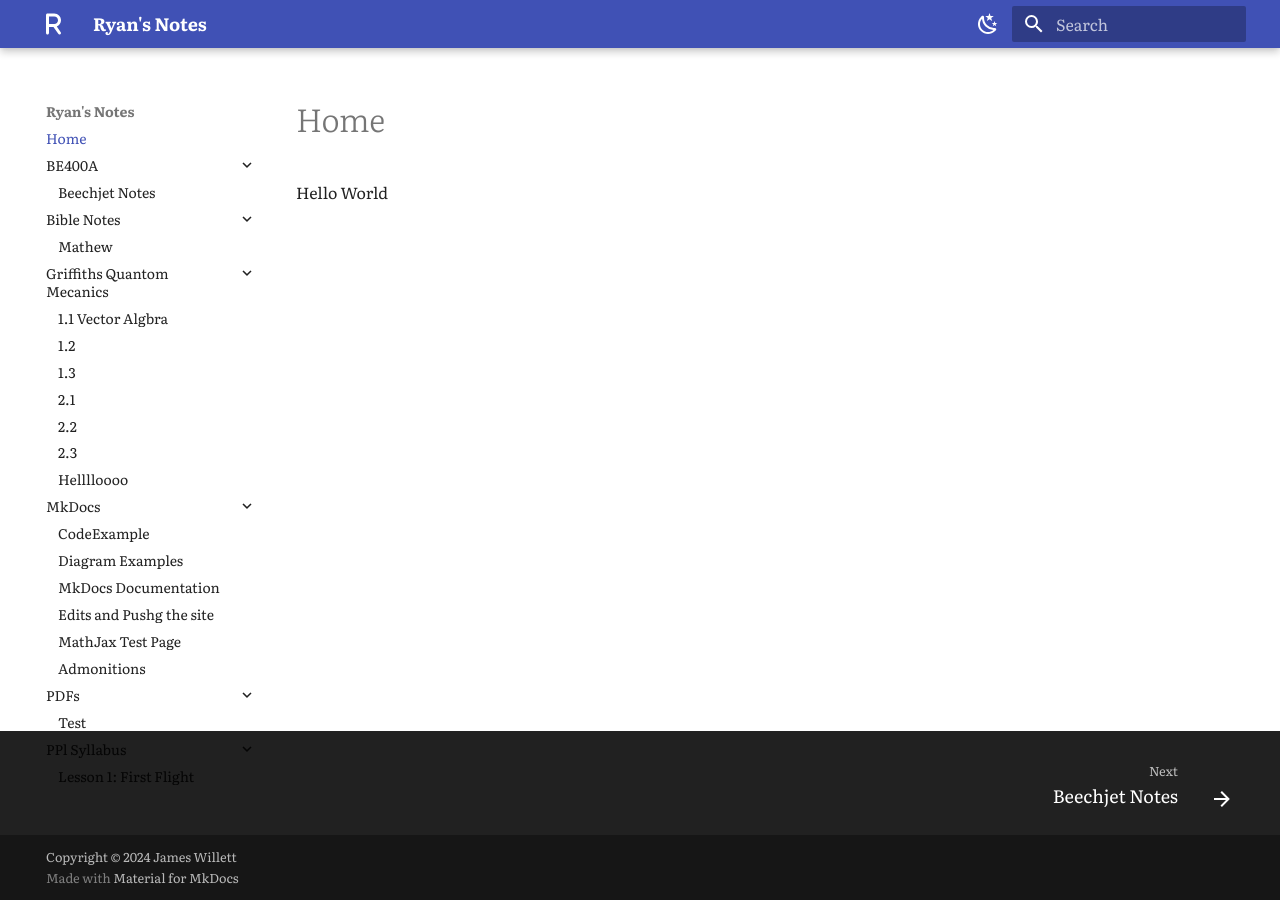
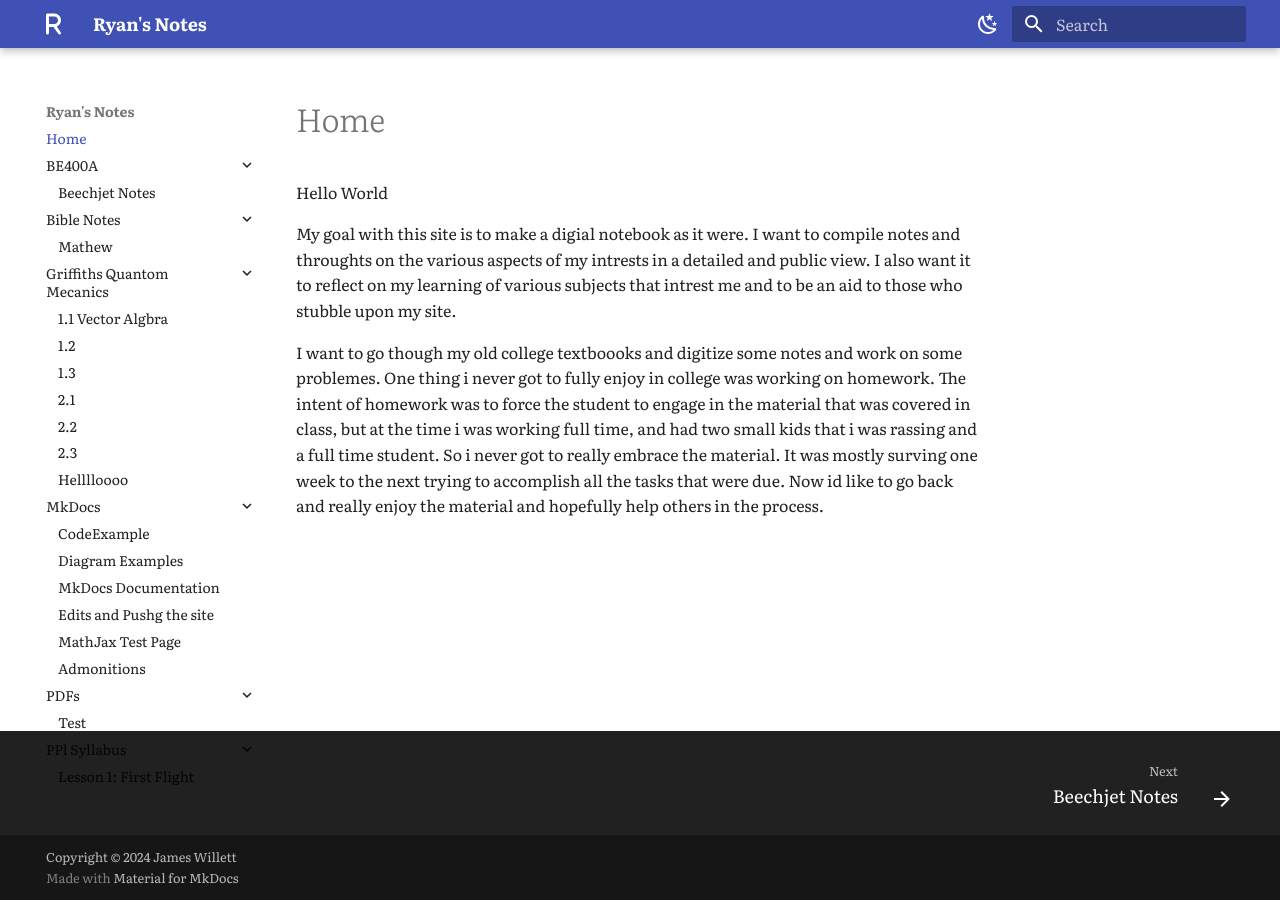
Before and after one commit to xSYOTOSx/RyansNotes, an MkDocs documentation site: the page built from docs/index.md, in a window 1280 px wide. Built offline with MkDocs 1.6.1 and Material for MkDocs 9.7.7, drawn with Linux system fonts in a browser that asks for light colours.

Commit message:
Update to Home Message

```diff
--- a/docs/index.md
+++ b/docs/index.md
@@ -1,2 +1,6 @@
 # Home
 Hello World
+
+My goal with this site is to make a digial notebook as it were. I want to compile notes and throughts on the various aspects of my intrests in a detailed and public view. I also want it to reflect on my learning of various subjects that intrest me and to be an aid to those who stubble upon my site.
+
+I want to go though my old college textboooks and digitize some notes and work on some problemes. One thing i never got to fully enjoy in college was working on homework. The intent of homework was to force the student to engage in the material that was covered in class, but at the time i was working full time, and had two small kids that i was rassing and a full time student. So i never got to really embrace the material. It was mostly surving one week to the next trying to accomplish all the tasks that were due. Now id like to go back and really enjoy the material and hopefully help others in the process.
```
